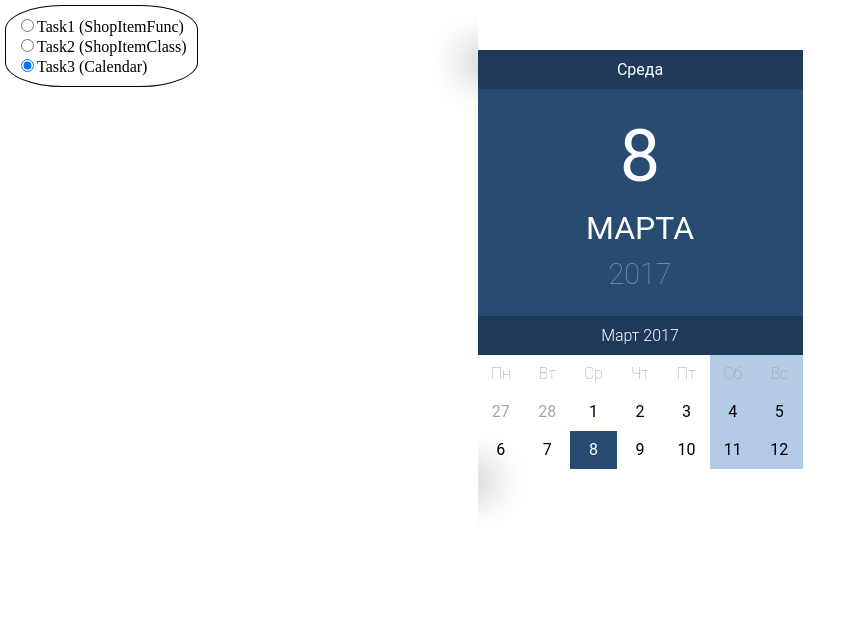
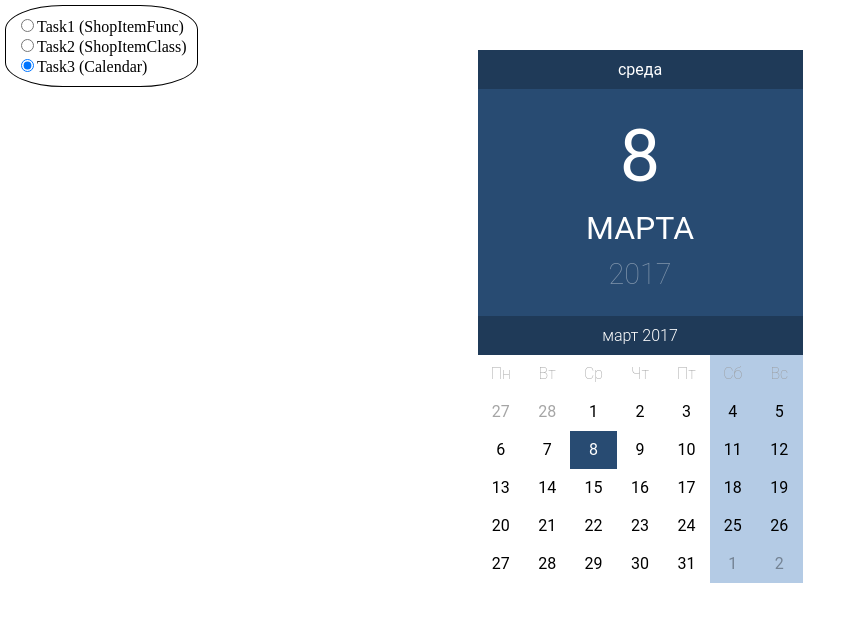
Before and after one commit to teratron-git/nt-react-hw-1, a React (Create React App) app: page / in a window 1280 px wide. Both pictures are taken after a click on the radio button "Task3 (Calendar)". Shown: the top 622 px of the page, without its empty margins (0-861 px from the left). Built offline with nearby package versions, Linux system fonts and the light colour scheme.

Commit message:
add: Calendar

```diff
--- a/src/App.tsx
+++ b/src/App.tsx
@@ -17,6 +17,8 @@ export interface IItem {
 
 const App = () => {
   const [task, setTask] = useState("1")
+
+  const now: Date = new Date(2017, 2, 8)
 
   const handler = (e: any) => {
     setTask(e.target.value)
@@ -85,7 +87,7 @@ const App = () => {
         </div>
       )}
 
-      {task == "3" && <Calendar />}
+      {task == "3" && <Calendar date={now} />}
     </>
   )
 }
--- a/src/components/Calendar/Calendar.css
+++ b/src/components/Calendar/Calendar.css
@@ -60,7 +60,7 @@
 .ui-datepicker {
   padding: 0;
   border: none;
-  box-shadow: 0 12px 36px 16px rgba(0, 0, 0, 0.24);
+  /* box-shadow: 0 12px 36px 16px rgba(0, 0, 0, 0.24); */
   width: 325px;
 }
 
--- a/src/components/Calendar/Calendar.jsx
+++ b/src/components/Calendar/Calendar.jsx
@@ -1,23 +1,39 @@
-import React from "react"
+import moment from "moment"
+import "moment/locale/ru"
 import "./Calendar.css"
 
-const Calendar = () => {
+const Calendar = ({ date }) => {
+  moment.updateLocale("ru", { week: { dow: 1 } })
+
+  let allDays = []
+  const weeks = []
+  const daysInWeek = [0, 1, 2, 3, 4, 5, 6]
+
+  const firstDay = moment(date).startOf("month").startOf("week")
+  const day = firstDay.clone().subtract(1, "day")
+  allDays = [...Array(35)].map(() => day.add(1, "day").clone())
+
+  for (let i = 1; i <= Math.floor(allDays.length / 7); i++) {
+    weeks.push(i)
+  }
+
   return (
     <div style={{ width: "325px", margin: "50px auto" }}>
       <div className="ui-datepicker">
         <div className="ui-datepicker-material-header">
-          <div className="ui-datepicker-material-day">Среда</div>
+          <div className="ui-datepicker-material-day">{moment(date).format("dddd")}</div>
 
           <div className="ui-datepicker-material-date">
-            <div className="ui-datepicker-material-day-num">8</div>
-            <div className="ui-datepicker-material-month">Марта</div>
-            <div className="ui-datepicker-material-year">2017</div>
+            <div className="ui-datepicker-material-day-num">{moment(date).format("D")}</div>
+            <div className="ui-datepicker-material-month">{moment(date).format("D MMMM").split(" ")[1]}</div>
+            <div className="ui-datepicker-material-year">{moment(date).format("YYYY")}</div>
           </div>
         </div>
 
         <div className="ui-datepicker-header">
           <div className="ui-datepicker-title">
-            <span className="ui-datepicker-month">Март</span>&nbsp;<span className="ui-datepicker-year">2017</span>
+            <span className="ui-datepicker-month">{moment(date).format("MMMM")}</span>&nbsp;
+            <span className="ui-datepicker-year">{moment(date).format("YYYY")}</span>
           </div>
         </div>
 
@@ -57,24 +73,24 @@ const Calendar = () => {
             </tr>
           </thead>
           <tbody>
-            <tr>
-              <td className="ui-datepicker-other-month">27</td>
-              <td className="ui-datepicker-other-month">28</td>
-              <td>1</td>
-              <td>2</td>
-              <td>3</td>
-              <td>4</td>
-              <td>5</td>
-            </tr>
-            <tr>
-              <td>6</td>
-              <td>7</td>
-              <td className="ui-datepicker-today">8</td>
-              <td>9</td>
-              <td>10</td>
-              <td>11</td>
-              <td>12</td>
-            </tr>
+            {weeks.map((week, i) => (
+              <tr key={week}>
+                {daysInWeek.map((day) => {
+                  let className = ""
+                  if (!(allDays[i * 7 + day].format("M") == moment(date).format("M"))) {
+                    className = "ui-datepicker-other-month"
+                  } else if (allDays[i * 7 + day].format("D") == moment(date).format("D")) {
+                    className = "ui-datepicker-today"
+                  }
+
+                  return (
+                    <td key={day} className={className}>
+                      {allDays[i * 7 + day].format("D")}
+                    </td>
+                  )
+                })}
+              </tr>
+            ))}
           </tbody>
         </table>
       </div>
```
